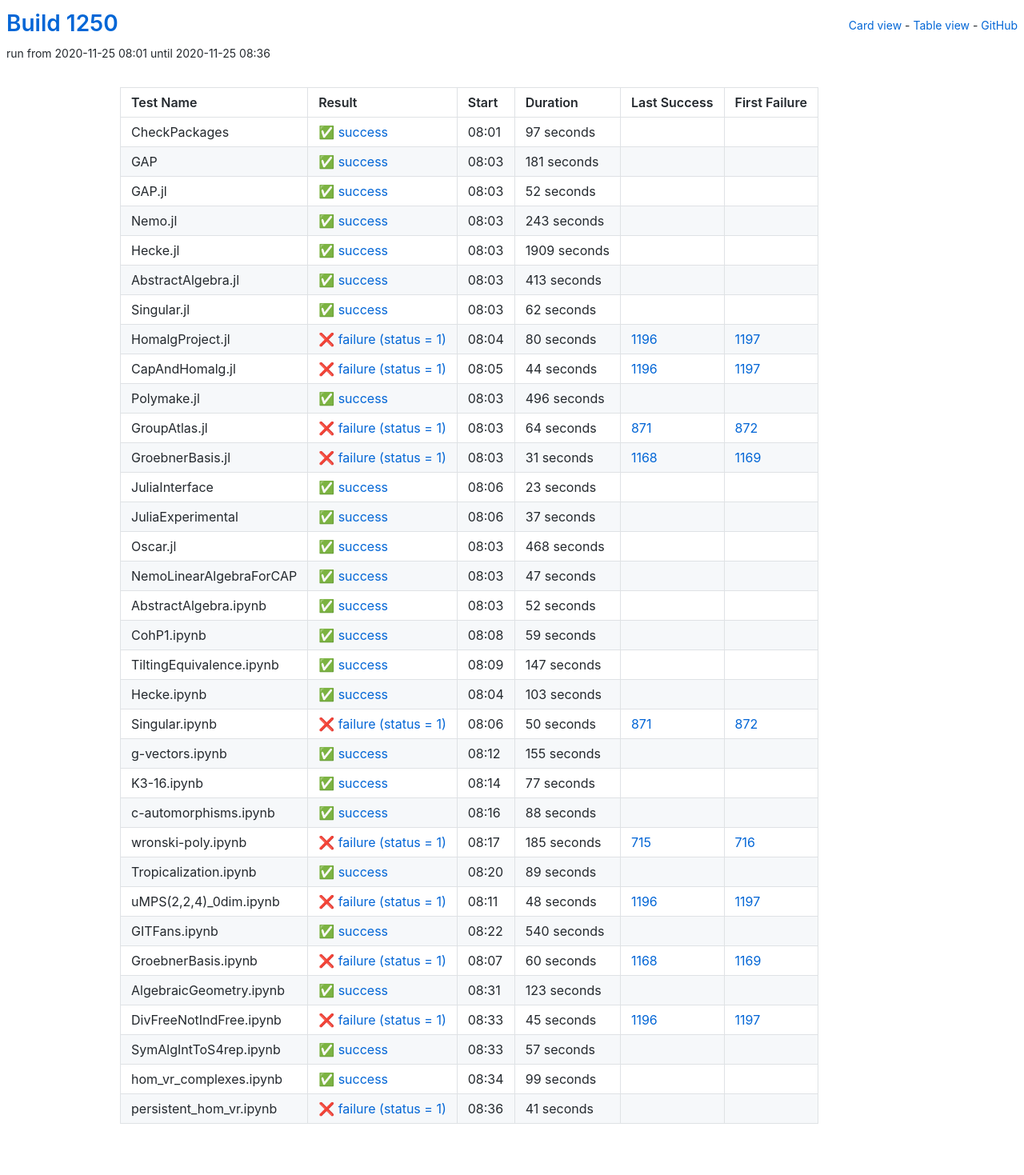
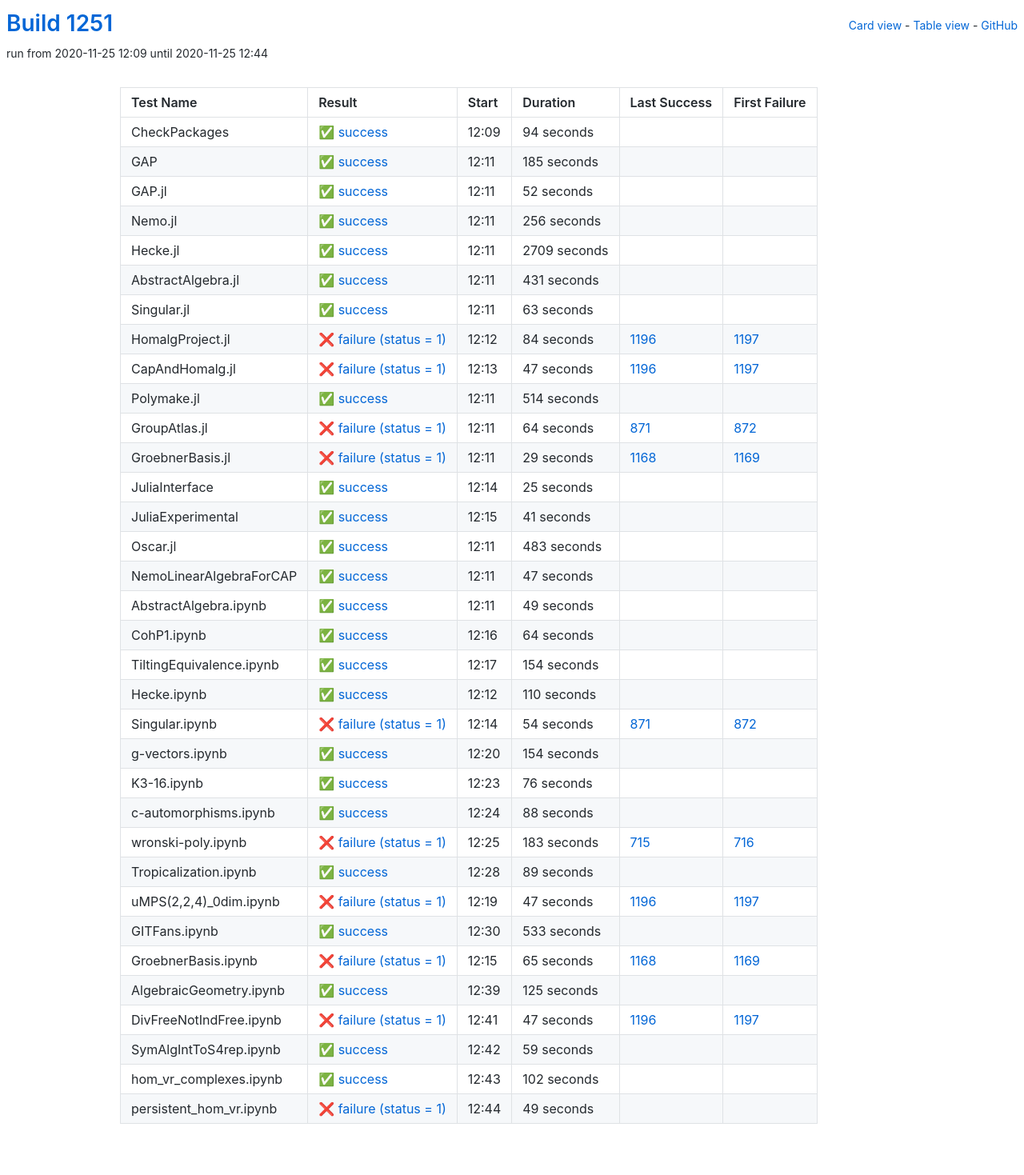
Before and after one commit to oscar-system/oscar-ci-status-stable, a Jekyll site: the page built from table.html, in a window 1280 px wide. Shown: the whole page at 80% size. Built offline with Jekyll 4.4.1, drawn with Linux system fonts in a browser that asks for light colours.

Commit message:
Build #1251

```diff
--- a/_data/ci.yml
+++ b/_data/ci.yml
@@ -1,6 +1,6 @@
 ---
-build: 1250
-build_url: https://oscarci.mathematik.uni-kl.de/job/oscar-stable/1250/
+build: 1251
+build_url: https://oscarci.mathematik.uni-kl.de/job/oscar-stable/1251/
 job: oscar-stable
 organization: oscar-system
 repo: oscar-ci-status-stable
@@ -8,32 +8,32 @@ repourl: https://github.com/oscar-system/oscar-ci-status-stable
 tests:
 - name: CheckPackages
   id: checkpackages
-  log: https://oscarci.mathematik.uni-kl.de/job/oscar-stable/1250/artifact/logs/build-1250/CheckPackages.log
-  start: 2020-11-25 08:01
+  log: https://oscarci.mathematik.uni-kl.de/job/oscar-stable/1251/artifact/logs/build-1251/CheckPackages.log
+  start: 2020-11-25 12:09
   success: true
   exitcode: 0
   status: success
-  duration: 97
+  duration: 94
   last_success: false
   last_success_url:
   first_failure: false
   first_failure_url:
 - name: GAP
   id: gap
-  log: https://oscarci.mathematik.uni-kl.de/job/oscar-stable/1250/artifact/logs/build-1250/GAP.log
-  start: 2020-11-25 08:03
+  log: https://oscarci.mathematik.uni-kl.de/job/oscar-stable/1251/artifact/logs/build-1251/GAP.log
+  start: 2020-11-25 12:11
   success: true
   exitcode: 0
   status: success
-  duration: 181
+  duration: 185
   last_success: false
   last_success_url:
   first_failure: false
   first_failure_url:
 - name: GAP.jl
   id: gap-jl
-  log: https://oscarci.mathematik.uni-kl.de/job/oscar-stable/1250/artifact/logs/build-1250/GAP.jl.log
-  start: 2020-11-25 08:03
+  log: https://oscarci.mathematik.uni-kl.de/job/oscar-stable/1251/artifact/logs/build-1251/GAP.jl.log
+  start: 2020-11-25 12:11
   success: true
   exitcode: 0
   status: success
@@ -44,92 +44,92 @@ tests:
   first_failure_url:
 - name: Nemo.jl
   id: nemo-jl
-  log: https://oscarci.mathematik.uni-kl.de/job/oscar-stable/1250/artifact/logs/build-1250/Nemo.jl.log
-  start: 2020-11-25 08:03
+  log: https://oscarci.mathematik.uni-kl.de/job/oscar-stable/1251/artifact/logs/build-1251/Nemo.jl.log
+  start: 2020-11-25 12:11
   success: true
   exitcode: 0
   status: success
-  duration: 243
+  duration: 256
   last_success: false
   last_success_url:
   first_failure: false
   first_failure_url:
 - name: Hecke.jl
   id: hecke-jl
-  log: https://oscarci.mathematik.uni-kl.de/job/oscar-stable/1250/artifact/logs/build-1250/Hecke.jl.log
-  start: 2020-11-25 08:03
+  log: https://oscarci.mathematik.uni-kl.de/job/oscar-stable/1251/artifact/logs/build-1251/Hecke.jl.log
+  start: 2020-11-25 12:11
   success: true
   exitcode: 0
   status: success
-  duration: 1909
+  duration: 2709
   last_success: false
   last_success_url:
   first_failure: false
   first_failure_url:
 - name: AbstractAlgebra.jl
   id: abstractalgebra-jl
-  log: https://oscarci.mathematik.uni-kl.de/job/oscar-stable/1250/artifact/logs/build-1250/AbstractAlgebra.jl.log
-  start: 2020-11-25 08:03
+  log: https://oscarci.mathematik.uni-kl.de/job/oscar-stable/1251/artifact/logs/build-1251/AbstractAlgebra.jl.log
+  start: 2020-11-25 12:11
   success: true
   exitcode: 0
   status: success
-  duration: 413
+  duration: 431
   last_success: false
   last_success_url:
   first_failure: false
   first_failure_url:
 - name: Singular.jl
   id: singular-jl
-  log: https://oscarci.mathematik.uni-kl.de/job/oscar-stable/1250/artifact/logs/build-1250/Singular.jl.log
-  start: 2020-11-25 08:03
+  log: https://oscarci.mathematik.uni-kl.de/job/oscar-stable/1251/artifact/logs/build-1251/Singular.jl.log
+  start: 2020-11-25 12:11
   success: true
   exitcode: 0
   status: success
-  duration: 62
+  duration: 63
   last_success: false
   last_success_url:
   first_failure: false
   first_failure_url:
 - name: HomalgProject.jl
   id: homalgproject-jl
-  log: https://oscarci.mathematik.uni-kl.de/job/oscar-stable/1250/artifact/logs/build-1250/HomalgProject.jl.log
-  start: 2020-11-25 08:04
+  log: https://oscarci.mathematik.uni-kl.de/job/oscar-stable/1251/artifact/logs/build-1251/HomalgProject.jl.log
+  start: 2020-11-25 12:12
   success: false
   exitcode: 1
   status: failure
-  duration: 80
+  duration: 84
   last_success: 1196
   last_success_url: https://oscarci.mathematik.uni-kl.de/job/oscar-stable/1196/
   first_failure: 1197
   first_failure_url: https://oscarci.mathematik.uni-kl.de/job/oscar-stable/1197/
 - name: CapAndHomalg.jl
   id: capandhomalg-jl
-  log: https://oscarci.mathematik.uni-kl.de/job/oscar-stable/1250/artifact/logs/build-1250/CapAndHomalg.jl.log
-  start: 2020-11-25 08:05
+  log: https://oscarci.mathematik.uni-kl.de/job/oscar-stable/1251/artifact/logs/build-1251/CapAndHomalg.jl.log
+  start: 2020-11-25 12:13
   success: false
   exitcode: 1
   status: failure
-  duration: 44
+  duration: 47
   last_success: 1196
   last_success_url: https://oscarci.mathematik.uni-kl.de/job/oscar-stable/1196/
   first_failure: 1197
   first_failure_url: https://oscarci.mathematik.uni-kl.de/job/oscar-stable/1197/
 - name: Polymake.jl
   id: polymake-jl
-  log: https://oscarci.mathematik.uni-kl.de/job/oscar-stable/1250/artifact/logs/build-1250/Polymake.jl.log
-  start: 2020-11-25 08:03
+  log: https://oscarci.mathematik.uni-kl.de/job/oscar-stable/1251/artifact/logs/build-1251/Polymake.jl.log
+  start: 2020-11-25 12:11
   success: true
   exitcode: 0
   status: success
-  duration: 496
+  duration: 514
   last_success: false
   last_success_url:
   first_failure: false
   first_failure_url:
 - name: GroupAtlas.jl
   id: groupatlas-jl
-  log: https://oscarci.mathematik.uni-kl.de/job/oscar-stable/1250/artifact/logs/build-1250/GroupAtlas.jl.log
-  start: 2020-11-25 08:03
+  log: https://oscarci.mathematik.uni-kl.de/job/oscar-stable/1251/artifact/logs/build-1251/GroupAtlas.jl.log
+  start: 2020-11-25 12:11
   success: false
   exitcode: 1
   status: failure
@@ -140,56 +140,56 @@ tests:
   first_failure_url: https://oscarci.mathematik.uni-kl.de/job/oscar-stable/872/
 - name: GroebnerBasis.jl
   id: groebnerbasis-jl
-  log: https://oscarci.mathematik.uni-kl.de/job/oscar-stable/1250/artifact/logs/build-1250/GroebnerBasis.jl.log
-  start: 2020-11-25 08:03
+  log: https://oscarci.mathematik.uni-kl.de/job/oscar-stable/1251/artifact/logs/build-1251/GroebnerBasis.jl.log
+  start: 2020-11-25 12:11
   success: false
   exitcode: 1
   status: failure
-  duration: 31
+  duration: 29
   last_success: 1168
   last_success_url: https://oscarci.mathematik.uni-kl.de/job/oscar-stable/1168/
   first_failure: 1169
   first_failure_url: https://oscarci.mathematik.uni-kl.de/job/oscar-stable/1169/
 - name: JuliaInterface
   id: juliainterface
-  log: https://oscarci.mathematik.uni-kl.de/job/oscar-stable/1250/artifact/logs/build-1250/JuliaInterface.log
-  start: 2020-11-25 08:06
+  log: https://oscarci.mathematik.uni-kl.de/job/oscar-stable/1251/artifact/logs/build-1251/JuliaInterface.log
+  start: 2020-11-25 12:14
   success: true
   exitcode: 0
   status: success
-  duration: 23
+  duration: 25
   last_success: false
   last_success_url:
   first_failure: false
   first_failure_url:
 - name: JuliaExperimental
   id: juliaexperimental
-  log: https://oscarci.mathematik.uni-kl.de/job/oscar-stable/1250/artifact/logs/build-1250/JuliaExperimental.log
-  start: 2020-11-25 08:06
+  log: https://oscarci.mathematik.uni-kl.de/job/oscar-stable/1251/artifact/logs/build-1251/JuliaExperimental.log
+  start: 2020-11-25 12:15
   success: true
   exitcode: 0
   status: success
-  duration: 37
+  duration: 41
   last_success: false
   last_success_url:
   first_failure: false
   first_failure_url:
 - name: Oscar.jl
   id: oscar-jl
-  log: https://oscarci.mathematik.uni-kl.de/job/oscar-stable/1250/artifact/logs/build-1250/Oscar.jl.log
-  start: 2020-11-25 08:03
+  log: https://oscarci.mathematik.uni-kl.de/job/oscar-stable/1251/artifact/logs/build-1251/Oscar.jl.log
+  start: 2020-11-25 12:11
   success: true
   exitcode: 0
   status: success
-  duration: 468
+  duration: 483
   last_success: false
   last_success_url:
   first_failure: false
   first_failure_url:
 - name: NemoLinearAlgebraForCAP
   id: nemolinearalgebraforcap
-  log: https://oscarci.mathematik.uni-kl.de/job/oscar-stable/1250/artifact/logs/build-1250/NemoLinearAlgebraForCAP.log
-  start: 2020-11-25 08:03
+  log: https://oscarci.mathematik.uni-kl.de/job/oscar-stable/1251/artifact/logs/build-1251/NemoLinearAlgebraForCAP.log
+  start: 2020-11-25 12:11
   success: true
   exitcode: 0
   status: success
@@ -200,92 +200,92 @@ tests:
   first_failure_url:
 - name: AbstractAlgebra.ipynb
   id: abstractalgebra-ipynb
-  log: https://oscarci.mathematik.uni-kl.de/job/oscar-stable/1250/artifact/logs/build-1250/AbstractAlgebra.ipynb.log
-  start: 2020-11-25 08:03
+  log: https://oscarci.mathematik.uni-kl.de/job/oscar-stable/1251/artifact/logs/build-1251/AbstractAlgebra.ipynb.log
+  start: 2020-11-25 12:11
   success: true
   exitcode: 0
   status: success
-  duration: 52
+  duration: 49
   last_success: false
   last_success_url:
   first_failure: false
   first_failure_url:
 - name: CohP1.ipynb
   id: cohp1-ipynb
-  log: https://oscarci.mathematik.uni-kl.de/job/oscar-stable/1250/artifact/logs/build-1250/CohP1.ipynb.log
-  start: 2020-11-25 08:08
+  log: https://oscarci.mathematik.uni-kl.de/job/oscar-stable/1251/artifact/logs/build-1251/CohP1.ipynb.log
+  start: 2020-11-25 12:16
   success: true
   exitcode: 0
   status: success
-  duration: 59
+  duration: 64
   last_success: false
   last_success_url:
   first_failure: false
   first_failure_url:
 - name: TiltingEquivalence.ipynb
   id: tiltingequivalence-ipynb
-  log: https://oscarci.mathematik.uni-kl.de/job/oscar-stable/1250/artifact/logs/build-1250/TiltingEquivalence.ipynb.log
-  start: 2020-11-25 08:09
+  log: https://oscarci.mathematik.uni-kl.de/job/oscar-stable/1251/artifact/logs/build-1251/TiltingEquivalence.ipynb.log
+  start: 2020-11-25 12:17
   success: true
   exitcode: 0
   status: success
-  duration: 147
+  duration: 154
   last_success: false
   last_success_url:
   first_failure: false
   first_failure_url:
 - name: Hecke.ipynb
   id: hecke-ipynb
-  log: https://oscarci.mathematik.uni-kl.de/job/oscar-stable/1250/artifact/logs/build-1250/Hecke.ipynb.log
-  start: 2020-11-25 08:04
+  log: https://oscarci.mathematik.uni-kl.de/job/oscar-stable/1251/artifact/logs/build-1251/Hecke.ipynb.log
+  start: 2020-11-25 12:12
   success: true
   exitcode: 0
   status: success
-  duration: 103
+  duration: 110
   last_success: false
   last_success_url:
   first_failure: false
   first_failure_url:
 - name: Singular.ipynb
   id: singular-ipynb
-  log: https://oscarci.mathematik.uni-kl.de/job/oscar-stable/1250/artifact/logs/build-1250/Singular.ipynb.log
-  start: 2020-11-25 08:06
+  log: https://oscarci.mathematik.uni-kl.de/job/oscar-stable/1251/artifact/logs/build-1251/Singular.ipynb.log
+  start: 2020-11-25 12:14
   success: false
   exitcode: 1
   status: failure
-  duration: 50
+  duration: 54
   last_success: 871
   last_success_url: https://oscarci.mathematik.uni-kl.de/job/oscar-stable/871/
   first_failure: 872
   first_failure_url: https://oscarci.mathematik.uni-kl.de/job/oscar-stable/872/
 - name: g-vectors.ipynb
   id: g-vectors-ipynb
-  log: https://oscarci.mathematik.uni-kl.de/job/oscar-stable/1250/artifact/logs/build-1250/g-vectors.ipynb.log
-  start: 2020-11-25 08:12
+  log: https://oscarci.mathematik.uni-kl.de/job/oscar-stable/1251/artifact/logs/build-1251/g-vectors.ipynb.log
+  start: 2020-11-25 12:20
   success: true
   exitcode: 0
   status: success
-  duration: 155
+  duration: 154
   last_success: false
   last_success_url:
   first_failure: false
   first_failure_url:
 - name: K3-16.ipynb
   id: k3-16-ipynb
-  log: https://oscarci.mathematik.uni-kl.de/job/oscar-stable/1250/artifact/logs/build-1250/K3-16.ipynb.log
-  start: 2020-11-25 08:14
+  log: https://oscarci.mathematik.uni-kl.de/job/oscar-stable/1251/artifact/logs/build-1251/K3-16.ipynb.log
+  start: 2020-11-25 12:23
   success: true
   exitcode: 0
   status: success
-  duration: 77
+  duration: 76
   last_success: false
   last_success_url:
   first_failure: false
   first_failure_url:
 - name: c-automorphisms.ipynb
   id: c-automorphisms-ipynb
-  log: https://oscarci.mathematik.uni-kl.de/job/oscar-stable/1250/artifact/logs/build-1250/c-automorphisms.ipynb.log
-  start: 2020-11-25 08:16
+  log: https://oscarci.mathematik.uni-kl.de/job/oscar-stable/1251/artifact/logs/build-1251/c-automorphisms.ipynb.log
+  start: 2020-11-25 12:24
   success: true
   exitcode: 0
   status: success
@@ -296,20 +296,20 @@ tests:
   first_failure_url:
 - name: wronski-poly.ipynb
   id: wronski-poly-ipynb
-  log: https://oscarci.mathematik.uni-kl.de/job/oscar-stable/1250/artifact/logs/build-1250/wronski-poly.ipynb.log
-  start: 2020-11-25 08:17
+  log: https://oscarci.mathematik.uni-kl.de/job/oscar-stable/1251/artifact/logs/build-1251/wronski-poly.ipynb.log
+  start: 2020-11-25 12:25
   success: false
   exitcode: 1
   status: failure
-  duration: 185
+  duration: 183
   last_success: 715
   last_success_url: https://oscarci.mathematik.uni-kl.de/job/oscar-stable/715/
   first_failure: 716
   first_failure_url: https://oscarci.mathematik.uni-kl.de/job/oscar-stable/716/
 - name: Tropicalization.ipynb
   id: tropicalization-ipynb
-  log: https://oscarci.mathematik.uni-kl.de/job/oscar-stable/1250/artifact/logs/build-1250/Tropicalization.ipynb.log
-  start: 2020-11-25 08:20
+  log: https://oscarci.mathematik.uni-kl.de/job/oscar-stable/1251/artifact/logs/build-1251/Tropicalization.ipynb.log
+  start: 2020-11-25 12:28
   success: true
   exitcode: 0
   status: success
@@ -320,96 +320,96 @@ tests:
   first_failure_url:
 - name: uMPS(2,2,4)_0dim.ipynb
   id: umps-2-2-4-0dim-ipynb
-  log: https://oscarci.mathematik.uni-kl.de/job/oscar-stable/1250/artifact/logs/build-1250/uMPS-2-2-4-_0dim.ipynb.log
-  start: 2020-11-25 08:11
+  log: https://oscarci.mathematik.uni-kl.de/job/oscar-stable/1251/artifact/logs/build-1251/uMPS-2-2-4-_0dim.ipynb.log
+  start: 2020-11-25 12:19
   success: false
   exitcode: 1
   status: failure
-  duration: 48
+  duration: 47
   last_success: 1196
   last_success_url: https://oscarci.mathematik.uni-kl.de/job/oscar-stable/1196/
   first_failure: 1197
   first_failure_url: https://oscarci.mathematik.uni-kl.de/job/oscar-stable/1197/
 - name: GITFans.ipynb
   id: gitfans-ipynb
-  log: https://oscarci.mathematik.uni-kl.de/job/oscar-stable/1250/artifact/logs/build-1250/GITFans.ipynb.log
-  start: 2020-11-25 08:22
+  log: https://oscarci.mathematik.uni-kl.de/job/oscar-stable/1251/artifact/logs/build-1251/GITFans.ipynb.log
+  start: 2020-11-25 12:30
   success: true
   exitcode: 0
   status: success
-  duration: 540
+  duration: 533
   last_success: false
   last_success_url:
   first_failure: false
   first_failure_url:
 - name: GroebnerBasis.ipynb
   id: groebnerbasis-ipynb
-  log: https://oscarci.mathematik.uni-kl.de/job/oscar-stable/1250/artifact/logs/build-1250/GroebnerBasis.ipynb.log
-  start: 2020-11-25 08:07
+  log: https://oscarci.mathematik.uni-kl.de/job/oscar-stable/1251/artifact/logs/build-1251/GroebnerBasis.ipynb.log
+  start: 2020-11-25 12:15
   success: false
   exitcode: 1
   status: failure
-  duration: 60
+  duration: 65
   last_success: 1168
   last_success_url: https://oscarci.mathematik.uni-kl.de/job/oscar-stable/1168/
   first_failure: 1169
   first_failure_url: https://oscarci.mathematik.uni-kl.de/job/oscar-stable/1169/
 - name: AlgebraicGeometry.ipynb
   id: algebraicgeometry-ipynb
-  log: https://oscarci.mathematik.uni-kl.de/job/oscar-stable/1250/artifact/logs/build-1250/AlgebraicGeometry.ipynb.log
-  start: 2020-11-25 08:31
+  log: https://oscarci.mathematik.uni-kl.de/job/oscar-stable/1251/artifact/logs/build-1251/AlgebraicGeometry.ipynb.log
+  start: 2020-11-25 12:39
   success: true
   exitcode: 0
   status: success
-  duration: 123
+  duration: 125
   last_success: false
   last_success_url:
   first_failure: false
   first_failure_url:
 - name: DivFreeNotIndFree.ipynb
   id: divfreenotindfree-ipynb
-  log: https://oscarci.mathematik.uni-kl.de/job/oscar-stable/1250/artifact/logs/build-1250/DivFreeNotIndFree.ipynb.log
-  start: 2020-11-25 08:33
+  log: https://oscarci.mathematik.uni-kl.de/job/oscar-stable/1251/artifact/logs/build-1251/DivFreeNotIndFree.ipynb.log
+  start: 2020-11-25 12:41
   success: false
   exitcode: 1
   status: failure
-  duration: 45
+  duration: 47
   last_success: 1196
   last_success_url: https://oscarci.mathematik.uni-kl.de/job/oscar-stable/1196/
   first_failure: 1197
   first_failure_url: https://oscarci.mathematik.uni-kl.de/job/oscar-stable/1197/
 - name: SymAlgIntToS4rep.ipynb
   id: symalginttos4rep-ipynb
-  log: https://oscarci.mathematik.uni-kl.de/job/oscar-stable/1250/artifact/logs/build-1250/SymAlgIntToS4rep.ipynb.log
-  start: 2020-11-25 08:33
+  log: https://oscarci.mathematik.uni-kl.de/job/oscar-stable/1251/artifact/logs/build-1251/SymAlgIntToS4rep.ipynb.log
+  start: 2020-11-25 12:42
   success: true
   exitcode: 0
   status: success
-  duration: 57
+  duration: 59
   last_success: false
   last_success_url:
   first_failure: false
   first_failure_url:
 - name: hom_vr_complexes.ipynb
   id: hom-vr-complexes-ipynb
-  log: https://oscarci.mathematik.uni-kl.de/job/oscar-stable/1250/artifact/logs/build-1250/hom_vr_complexes.ipynb.log
-  start: 2020-11-25 08:34
+  log: https://oscarci.mathematik.uni-kl.de/job/oscar-stable/1251/artifact/logs/build-1251/hom_vr_complexes.ipynb.log
+  start: 2020-11-25 12:43
   success: true
   exitcode: 0
   status: success
-  duration: 99
+  duration: 102
   last_success: false
   last_success_url:
   first_failure: false
   first_failure_url:
 - name: persistent_hom_vr.ipynb
   id: persistent-hom-vr-ipynb
-  log: https://oscarci.mathematik.uni-kl.de/job/oscar-stable/1250/artifact/logs/build-1250/persistent_hom_vr.ipynb.log
-  start: 2020-11-25 08:36
+  log: https://oscarci.mathematik.uni-kl.de/job/oscar-stable/1251/artifact/logs/build-1251/persistent_hom_vr.ipynb.log
+  start: 2020-11-25 12:44
   success: false
   exitcode: 1
   status: failure
-  duration: 41
+  duration: 49
   last_success: false
   last_success_url:
   first_failure: false
```
Also changed, not shown: README.md.
